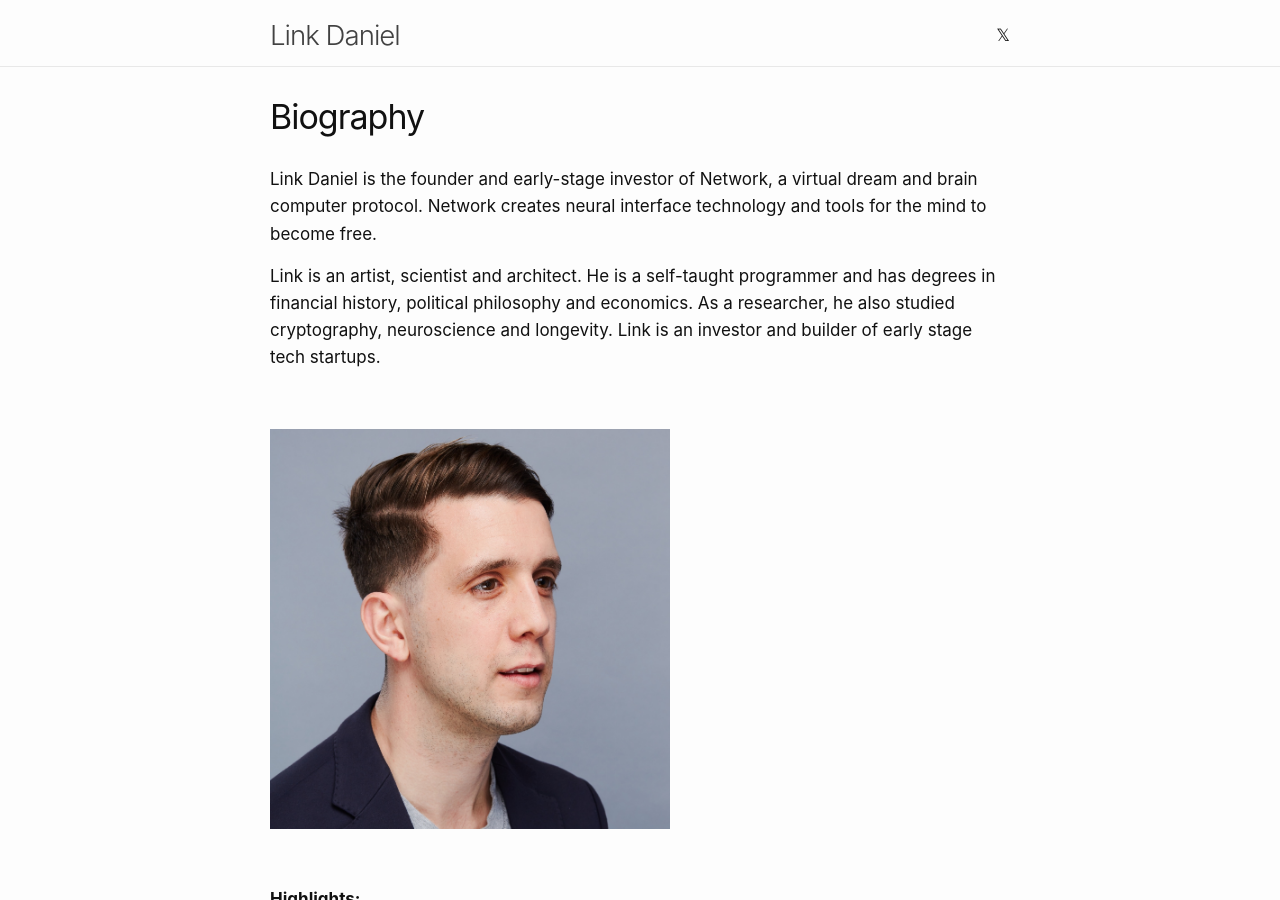
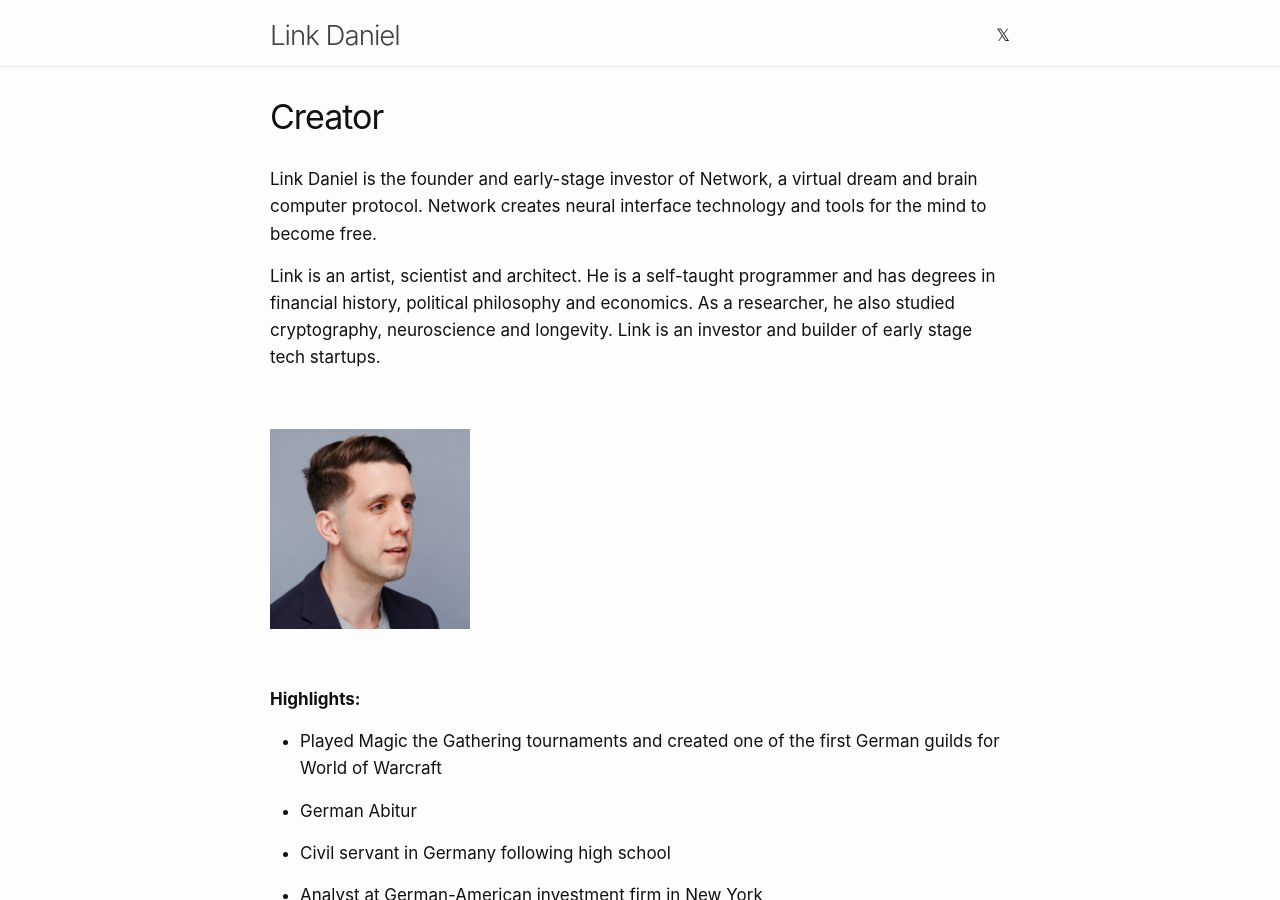
Before and after one commit to link-daniel/link.github.io, a Jekyll site: the page built from creator.md, in a window 1280 px wide and 900 px high. Built offline with Jekyll 4.4.1, drawn with Linux system fonts in a browser that asks for light colours.

Commit message:
Update and rename biography.md to creator.md

```diff
--- a/biography.md
+++ b/creator.md
@@ -1,7 +1,7 @@
 ---
 layout: page
-title: Biography
-permalink: /biography/
+title: Creator
+permalink: /creator/
 ---
 
 Link Daniel is the founder and early-stage investor of Network, a virtual dream and brain computer protocol. Network creates neural interface technology and tools for the mind to become free.
@@ -10,7 +10,7 @@ Link is an artist, scientist and architect. He is a self-taught programmer and h
 
 <br>
 
-<img src="/media/linkdaniel-profile.jpg" width="400" height="400"  />
+<img src="/media/linkdaniel-profile.jpg" width="200" height="200"  />
 
 <br>
 
```
